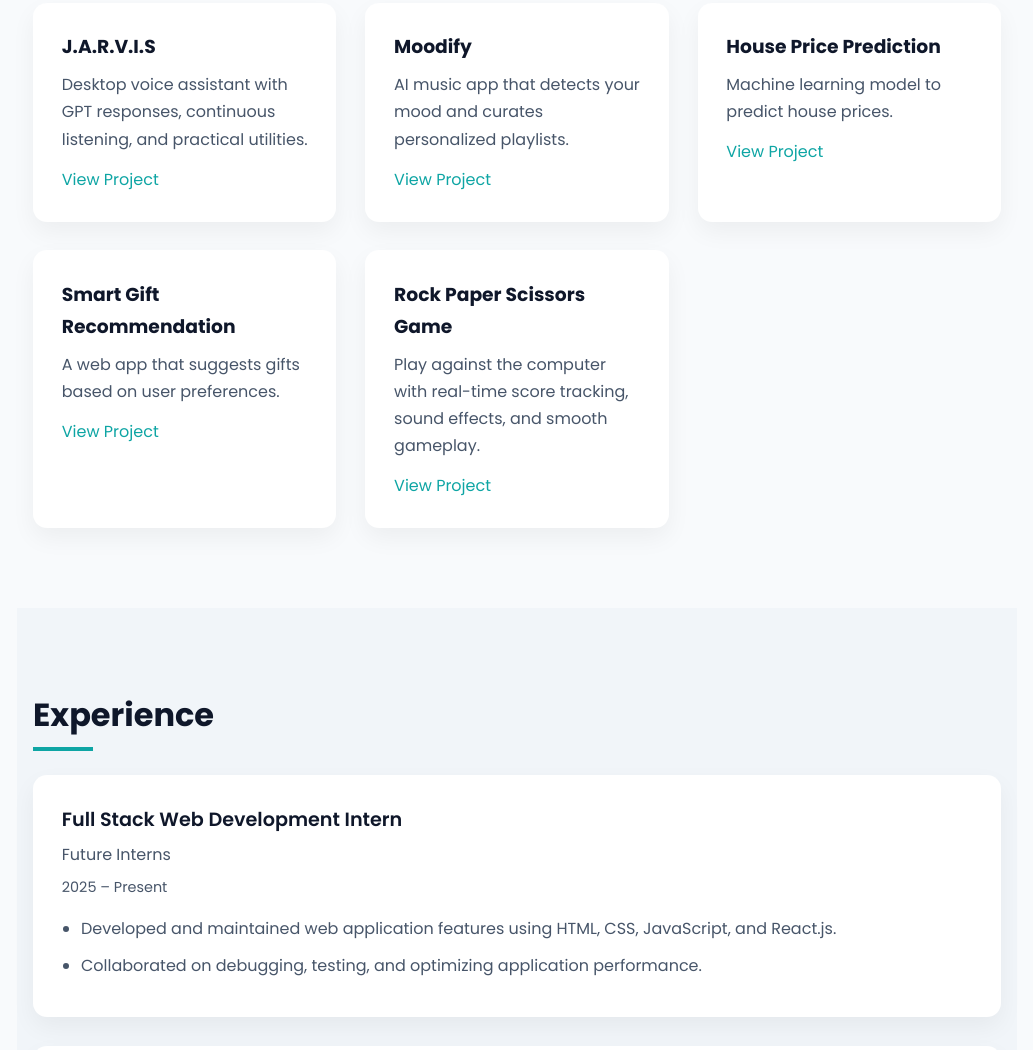
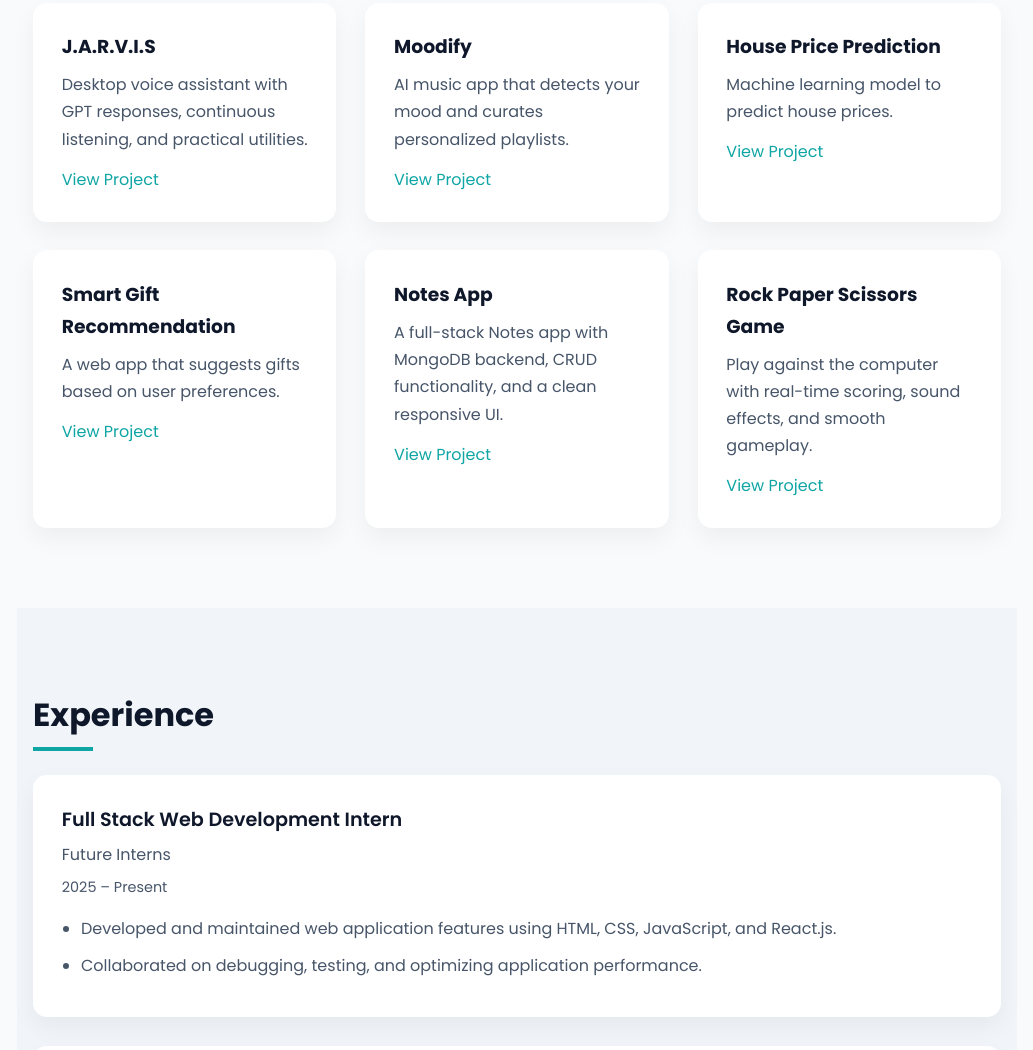
Before and after one commit to rid-28/Portfolio, a plain HTML site: page index.html in a window 1280 px wide. Shown: the part 1774-2824 px from the top of the page, without its empty margins (123-1156 px from the left). Drawn offline with Linux system fonts and the light colour scheme.

Commit message:
New project added

```diff
--- a/index.html
+++ b/index.html
@@ -106,8 +106,14 @@
       </div>
 
       <div class="project-card">
+        <h3>Notes App</h3>
+        <p>A full-stack Notes app with MongoDB backend, CRUD functionality, and a clean responsive UI.</p>
+        <a href="https://github.com/rid-28/Notes-app" target="_blank">View Project</a>
+      </div>
+
+      <div class="project-card">
         <h3>Rock Paper Scissors Game</h3>
-        <p>Play against the computer with real-time score tracking, sound effects, and smooth gameplay.</p>
+        <p>Play against the computer with real-time scoring, sound effects, and smooth gameplay.</p>
         <a href="https://github.com/rid-28/Rock-Paper-Scissors-Game" target="_blank">View Project</a>
       </div>
 
```
